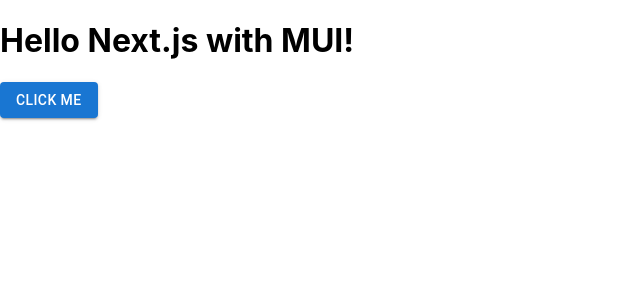
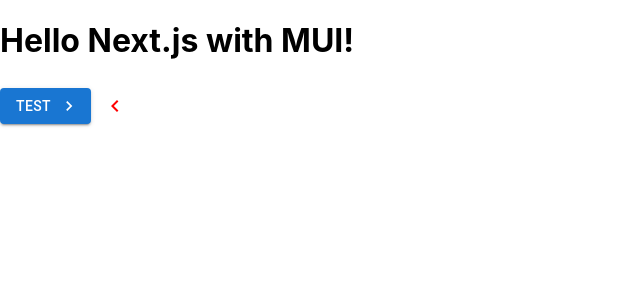
Before and after one commit to RuinedRuins/golden-path, a Next.js app: page / in a window 1280 px wide. Shown: the top 300 px of the page, without its empty margins (0-640 px from the left). Built offline with nearby package versions, Linux system fonts and the light colour scheme.

Commit message:
feat: :sparkles: - Updated BG Color, added/updated button components

```diff
--- a/components/Button.js
+++ b/components/Button.js
@@ -1,9 +1,14 @@
 import { Button } from "@mui/material";
 
-const CustomButton = () => {
+const CustomButton = ({ text, startIcon, endIcon }) => {
   return (
-    <Button variant="contained" color="primary">
-      Click Me
+    <Button
+      variant="contained"
+      color="primary"
+      startIcon={startIcon}
+      endIcon={endIcon}
+    >
+      {text}
     </Button>
   );
 };
--- /dev/null
+++ b/components/IconButton.js
@@ -0,0 +1,11 @@
+import { IconButton } from "@mui/material";
+
+const CustomIconButton = ({ icon, onClick, size }) => {
+  return (
+    <IconButton size={size} onClick={onClick}>
+      {icon}
+    </IconButton>
+  );
+};
+
+export default CustomIconButton;
--- a/pages/index.js
+++ b/pages/index.js
@@ -1,10 +1,17 @@
 import CustomButton from "../components/Button";
+import ChevronRightIcon from "@mui/icons-material/ChevronRight";
+import ChevronLeftIcon from "@mui/icons-material/ChevronLeft";
+import CustomIconButton from "../components/IconButton";
 
 export default function Home() {
   return (
     <div>
       <h1>Hello Next.js with MUI!</h1>
-      <CustomButton />
+      <CustomButton text={"test"} endIcon={<ChevronRightIcon />} />
+      <CustomIconButton
+        size={"large"}
+        icon={<ChevronLeftIcon sx={{ color: "red" }} />}
+      />
     </div>
   );
 }
--- a/styles/globals.css
+++ b/styles/globals.css
@@ -20,7 +20,7 @@
     color-scheme: dark;
   }
   body {
-    color: white;
-    background: black;
+    color: black;
+    background: #d3cfb5;
   }
 }
```
